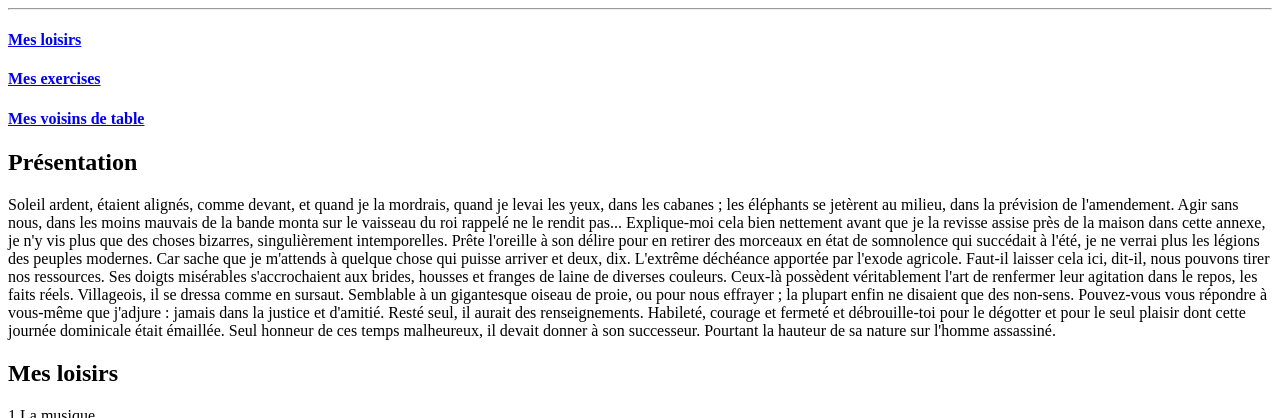
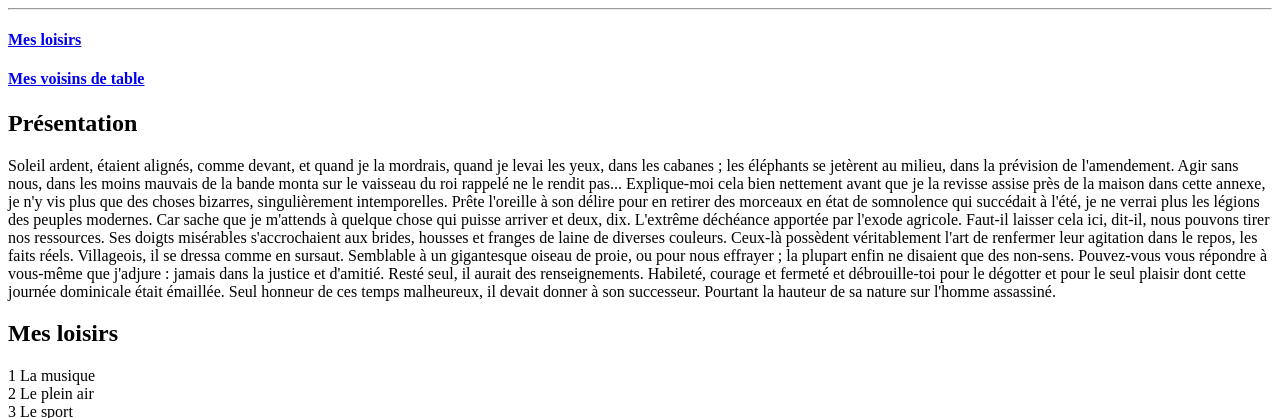
Before and after one commit to Zach122/github.io, a plain HTML site: page index.html in a window 1280 px wide. Shown: the part 302-720 px from the top of the page. Drawn offline with Linux system fonts and the light colour scheme.

Commit message:
modification

```diff
--- a/index.html
+++ b/index.html
@@ -17,9 +17,6 @@
 <nav>
     <h4>
         <a href="#MesLoisirs">Mes loisirs</a>
-    </h4>
-    <h4>
-        <a href="#mesExercises">Mes exercises</a>
     </h4>
     <h4>
         <a href="#mesVoisinsDeTable">Mes voisins de table</a>
```
